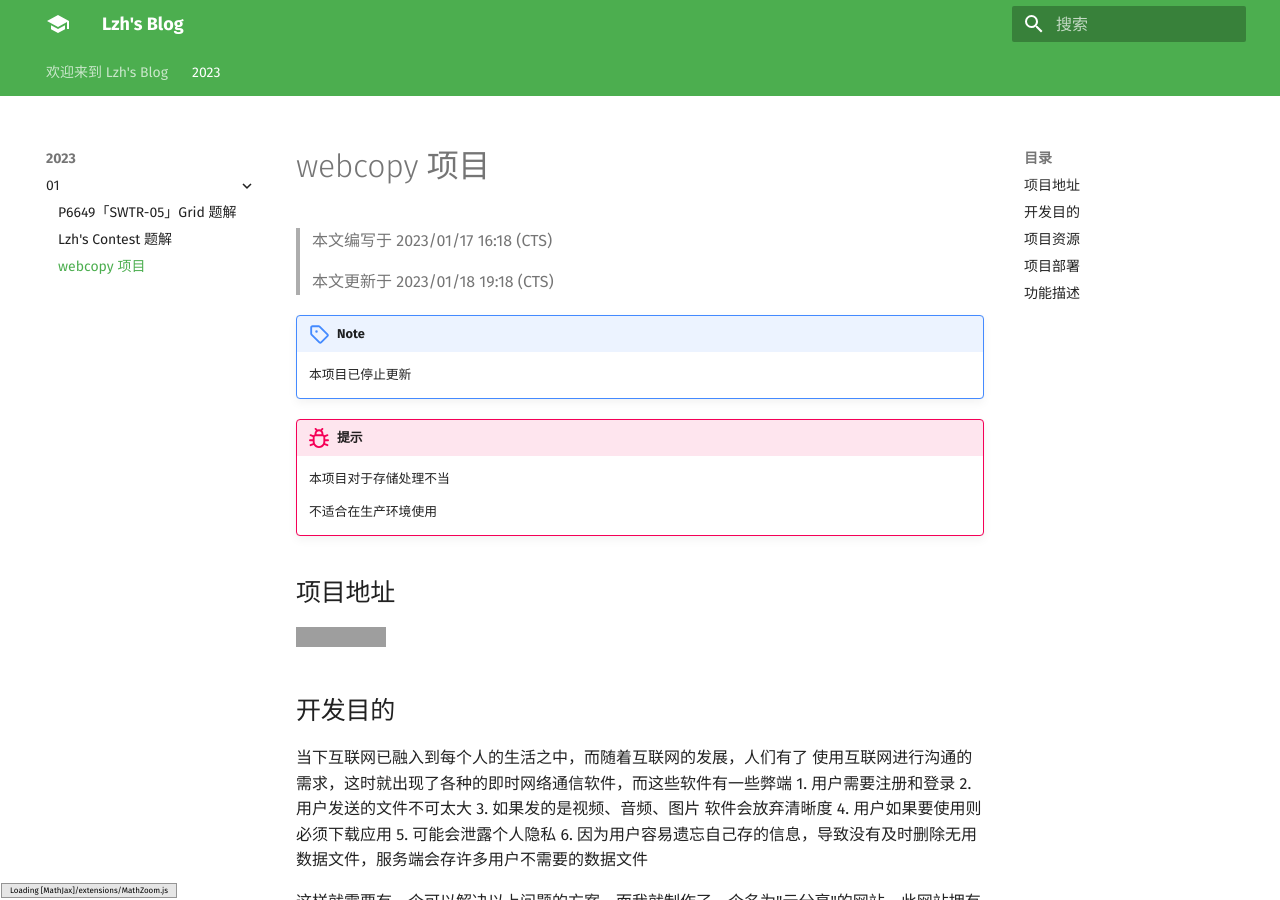
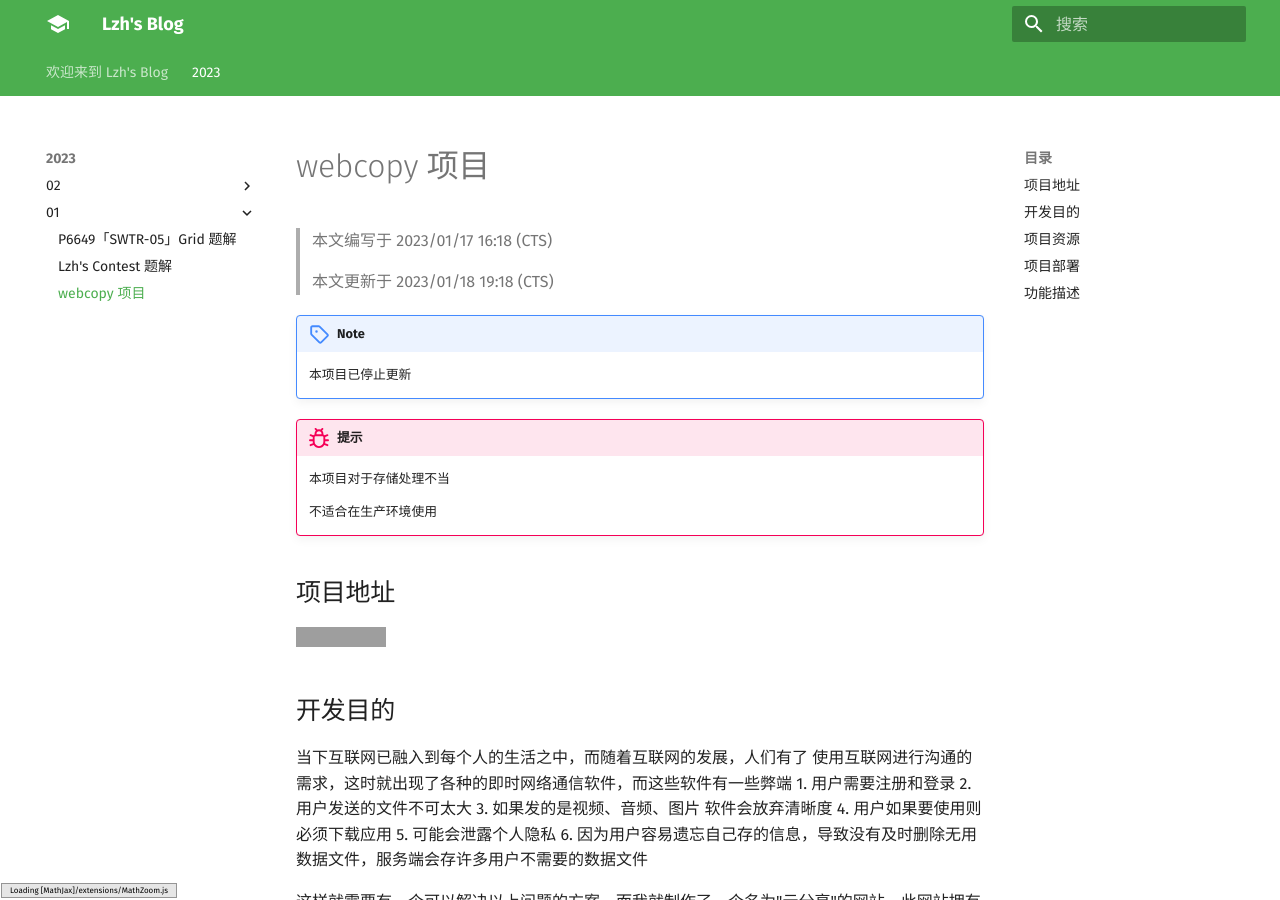
Before and after one commit to yuanjingsu/yuanjingsu.github.io, an MkDocs documentation site: the page built from docs/2023/01/1.md, in a window 1280 px wide and 900 px high. Built offline with MkDocs 1.6.1 and Material for MkDocs 9.7.7, drawn with Linux system fonts in a browser that asks for light colours; comment, search, counter and statistics services are not loaded; grey boxes are pictures that could not be loaded.

Commit message:
Signed-off-by: liuzihaohao <liuzihaohao@users.noreply.github.com>

```diff
--- a/mkdocs.yml
+++ b/mkdocs.yml
@@ -7,6 +7,8 @@ copyright: "Copyright © 2019 - 2023 Lzh's Blog 许可协议:CC BY-SA 4.0"
 nav:
   - index.md
   - "2023":
+    - "02":
+      - 2023/02/1.md
     - "01":
       - 2023/01/3.md
       - 2023/01/2.md
```
Also changed, not shown: docs/2023/02/1.md (renamed from docs/2023/02/3.md), 1 other file.
